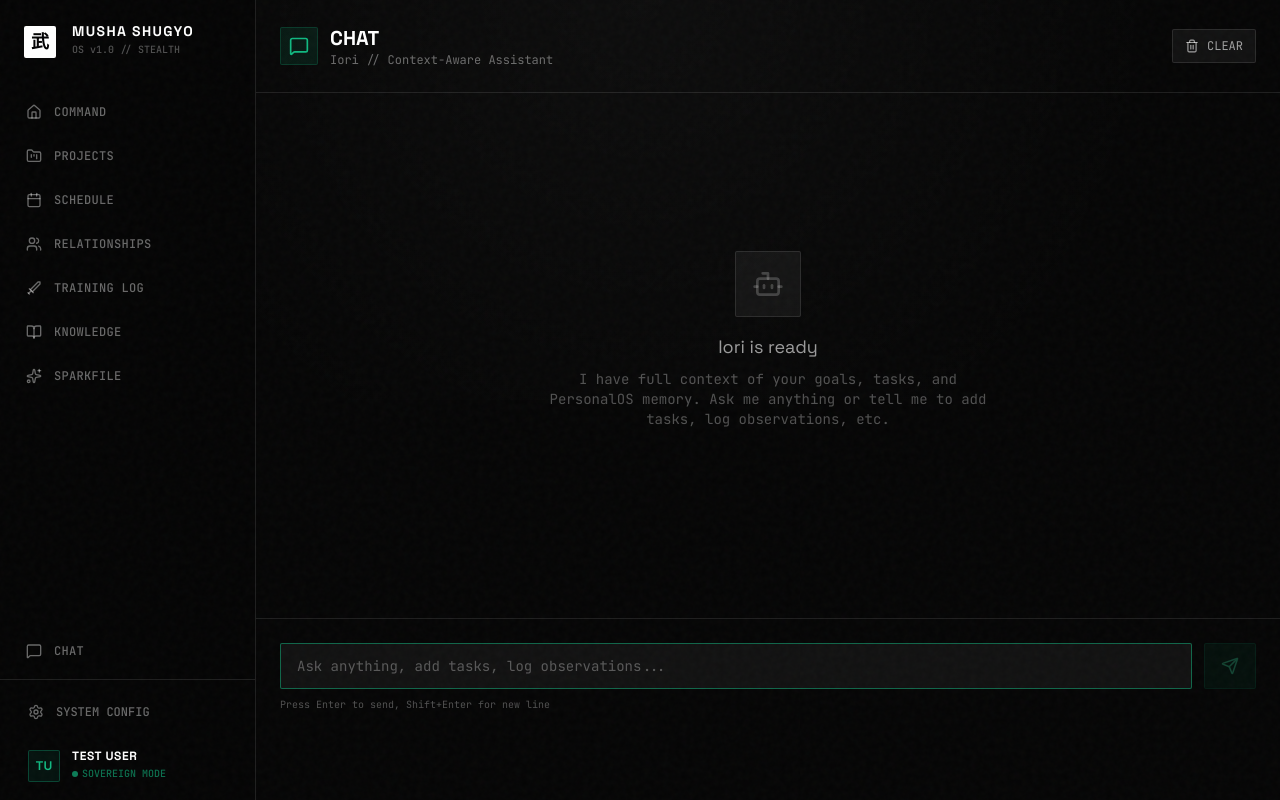
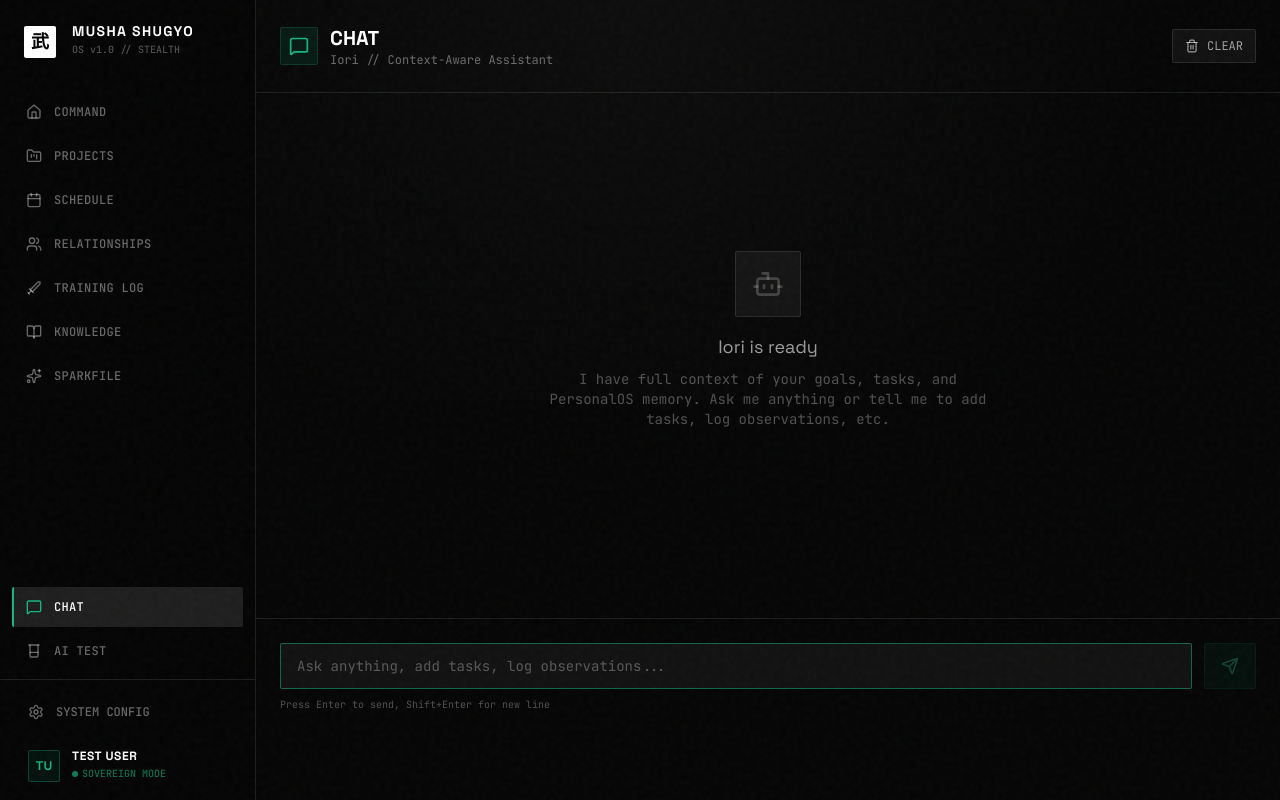
Before and after one commit to meeezus/PersonalOS, a Laravel app: page /chat in a window 1280 px wide. Run offline with Laravel 12, Linux system fonts and the light colour scheme; a user stored in the database is signed in; data comes from the database, SQL or seed files in the repository; style sheets or scripts are compiled from the project's sources; some libraries are stand-ins or nearby versions.

Commit message:
Add AI Test page to compare Iori vs Claude Code
- Create AITest page showing both options side by side
- Add IoriChat component (embeddable chat widget)
- Add TerminalPlaceholder component with Claude Code instructions
- Add AI TEST link to sidebar
- Add /ai-test route

Left panel: Iori chat (uses API credits)
Right panel: Claude Code setup guide (uses subscription via MCP)

```diff
--- a/personalos/package.json
+++ b/personalos/package.json
@@ -20,6 +20,8 @@
         "@inertiajs/react": "^2.3.4",
         "@types/react": "^19.2.7",
         "@types/react-dom": "^19.2.3",
+        "@xterm/addon-fit": "^0.11.0",
+        "@xterm/xterm": "^6.0.0",
         "lucide-react": "^0.562.0",
         "react": "^19.2.3",
         "react-dom": "^19.2.3"
--- /dev/null
+++ b/personalos/resources/js/Components/IoriChat.tsx
@@ -0,0 +1,249 @@
+import React, { useState, useEffect, useRef } from 'react';
+import { Send, Trash2, Bot, User as UserIcon, Loader2, CheckCircle, AlertCircle } from 'lucide-react';
+import { ChatMessage } from '@/types';
+
+interface IoriChatProps {
+    title?: string;
+}
+
+export default function IoriChat({ title = "Iori Chat" }: IoriChatProps) {
+    const [messages, setMessages] = useState<ChatMessage[]>([]);
+    const [input, setInput] = useState('');
+    const [isLoading, setIsLoading] = useState(false);
+    const [sessionId, setSessionId] = useState<string | null>(null);
+    const [connectionStatus, setConnectionStatus] = useState<'checking' | 'connected' | 'disconnected'>('checking');
+    const messagesEndRef = useRef<HTMLDivElement>(null);
+    const inputRef = useRef<HTMLTextAreaElement>(null);
+
+    // Check connection on mount
+    useEffect(() => {
+        checkConnection();
+    }, []);
+
+    // Scroll to bottom when messages change
+    useEffect(() => {
+        messagesEndRef.current?.scrollIntoView({ behavior: 'smooth' });
+    }, [messages]);
+
+    const checkConnection = async () => {
+        try {
+            const response = await fetch('http://localhost:3002/health');
+            if (response.ok) {
+                setConnectionStatus('connected');
+            } else {
+                setConnectionStatus('disconnected');
+            }
+        } catch {
+            setConnectionStatus('disconnected');
+        }
+    };
+
+    const sendMessage = async () => {
+        if (!input.trim() || isLoading) return;
+
+        const userMessage = input.trim();
+        setInput('');
+        setIsLoading(true);
+
+        // Optimistically add user message
+        const tempUserMsg: ChatMessage = {
+            id: Date.now(),
+            role: 'user',
+            content: userMessage,
+            created_at: new Date().toISOString(),
+        };
+        setMessages(prev => [...prev, tempUserMsg]);
+
+        try {
+            const response = await window.axios.post('/api/chat/send', {
+                content: userMessage,
+                session_id: sessionId,
+            });
+
+            if (response.data.session_id && !sessionId) {
+                setSessionId(response.data.session_id);
+            }
+
+            const assistantMsg: ChatMessage = response.data.message;
+            setMessages(prev => [...prev.slice(0, -1), { ...tempUserMsg, id: assistantMsg.id - 1 }, assistantMsg]);
+            setConnectionStatus('connected');
+
+        } catch (error: any) {
+            console.error('Failed to send message:', error);
+            setConnectionStatus('disconnected');
+            const errorMsg: ChatMessage = {
+                id: Date.now() + 1,
+                role: 'assistant',
+                content: 'Connection error. Make sure the Iori server is running (npm run dev in agent folder).',
+                metadata: { error: error?.message || 'Unknown error' },
+                created_at: new Date().toISOString(),
+            };
+            setMessages(prev => [...prev, errorMsg]);
+        } finally {
+            setIsLoading(false);
+            inputRef.current?.focus();
+        }
+    };
+
+    const clearChat = async () => {
+        try {
+            await window.axios.delete('/api/chat/clear', {
+                data: { session_id: sessionId }
+            });
+            setMessages([]);
+            setSessionId(null);
+        } catch (error) {
+            console.error('Failed to clear chat:', error);
+        }
+    };
+
+    const handleKeyDown = (e: React.KeyboardEvent) => {
+        if (e.key === 'Enter' && !e.shiftKey) {
+            e.preventDefault();
+            sendMessage();
+        }
+    };
+
+    const formatTime = (dateString: string) => {
+        return new Date(dateString).toLocaleTimeString([], {
+            hour: '2-digit',
+            minute: '2-digit',
+        });
+    };
+
+    const renderActionResults = (metadata?: ChatMessage['metadata']) => {
+        if (!metadata?.action_results?.length) return null;
+
+        return (
+            <div className="mt-2 pt-2 border-t border-white/10">
+                <div className="space-y-1">
+                    {metadata.action_results.map((result, idx) => (
+                        <div
+                            key={idx}
+                            className={`flex items-center gap-2 text-[10px] font-mono ${
+                                result.success ? 'text-emerald-400' : 'text-red-400'
+                            }`}
+                        >
+                            {result.success ? <CheckCircle size={10} /> : <AlertCircle size={10} />}
+                            <span>{result.type.replace('_', ' ')}</span>
+                        </div>
+                    ))}
+                </div>
+            </div>
+        );
+    };
+
+    return (
+        <div className="h-full flex flex-col bg-[#0a0a0a] border border-white/10 rounded-[2px]">
+            {/* Header */}
+            <div className="flex items-center justify-between px-4 py-3 border-b border-white/10 bg-white/[0.02]">
+                <div className="flex items-center gap-3">
+                    <div className="p-1.5 bg-emerald-500/10 border border-emerald-500/20 rounded-[2px]">
+                        <Bot size={14} className="text-emerald-500" />
+                    </div>
+                    <div>
+                        <h3 className="text-sm font-display font-bold text-white">{title}</h3>
+                        <div className="flex items-center gap-2">
+                            <span className={`w-1.5 h-1.5 rounded-full ${
+                                connectionStatus === 'connected' ? 'bg-emerald-500' :
+                                connectionStatus === 'disconnected' ? 'bg-red-500' : 'bg-yellow-500 animate-pulse'
+                            }`}></span>
+                            <p className="text-[10px] font-mono text-white/40">
+                                {connectionStatus === 'connected' ? 'Connected (API)' :
+                                 connectionStatus === 'disconnected' ? 'Disconnected' : 'Checking...'}
+                            </p>
+                        </div>
+                    </div>
+                </div>
+                <button
+                    onClick={clearChat}
+                    className="p-2 text-white/30 hover:text-red-400 transition-colors"
+                    title="Clear chat"
+                >
+                    <Trash2 size={14} />
+                </button>
+            </div>
+
+            {/* Messages Area */}
+            <div className="flex-1 overflow-y-auto p-4 space-y-3">
+                {messages.length === 0 ? (
+                    <div className="flex flex-col items-center justify-center h-full text-center">
+                        <Bot size={24} className="text-white/20 mb-2" />
+                        <p className="text-xs text-white/30 font-mono">
+                            {connectionStatus === 'disconnected'
+                                ? 'Run: cd agent && npm run dev'
+                                : 'Ask anything...'}
+                        </p>
+                    </div>
+                ) : (
+                    messages.map((msg) => (
+                        <div
+                            key={msg.id}
+                            className={`flex gap-2 ${msg.role === 'user' ? 'justify-end' : 'justify-start'}`}
+                        >
+                            {msg.role === 'assistant' && (
+                                <div className="flex-shrink-0 w-6 h-6 rounded-[2px] bg-emerald-500/10 border border-emerald-500/20 flex items-center justify-center">
+                                    <Bot size={12} className="text-emerald-500" />
+                                </div>
+                            )}
+                            <div
+                                className={`max-w-[80%] rounded-[2px] p-3 ${
+                                    msg.role === 'user'
+                                        ? 'bg-emerald-500/10 border border-emerald-500/20'
+                                        : 'bg-white/5 border border-white/10'
+                                }`}
+                            >
+                                <div className="text-xs text-white whitespace-pre-wrap leading-relaxed">
+                                    {msg.content}
+                                </div>
+                                {renderActionResults(msg.metadata)}
+                                <div className="mt-1 text-[9px] font-mono text-white/20">
+                                    {formatTime(msg.created_at)}
+                                </div>
+                            </div>
+                            {msg.role === 'user' && (
+                                <div className="flex-shrink-0 w-6 h-6 rounded-[2px] bg-white/10 border border-white/20 flex items-center justify-center">
+                                    <UserIcon size={12} className="text-white/60" />
+                                </div>
+                            )}
+                        </div>
+                    ))
+                )}
+                {isLoading && (
+                    <div className="flex gap-2 justify-start">
+                        <div className="flex-shrink-0 w-6 h-6 rounded-[2px] bg-emerald-500/10 border border-emerald-500/20 flex items-center justify-center">
+                            <Bot size={12} className="text-emerald-500" />
+                        </div>
+                        <div className="bg-white/5 border border-white/10 rounded-[2px] p-3">
+                            <Loader2 size={12} className="animate-spin text-white/40" />
+                        </div>
+                    </div>
+                )}
+                <div ref={messagesEndRef} />
+            </div>
+
+            {/* Input Area */}
+            <div className="p-3 border-t border-white/10">
+                <div className="flex gap-2">
+                    <textarea
+                        ref={inputRef}
+                        value={input}
+                        onChange={(e) => setInput(e.target.value)}
+                        onKeyDown={handleKeyDown}
+                        placeholder="Message Iori..."
+                        rows={1}
+                        className="flex-1 bg-white/5 border border-white/10 rounded-[2px] px-3 py-2 text-white text-xs placeholder-white/30 focus:outline-none focus:border-emerald-500/50 resize-none font-mono"
+                        disabled={isLoading || connectionStatus === 'disconnected'}
+                    />
+                    <button
+                        onClick={sendMessage}
+                        disabled={!input.trim() || isLoading || connectionStatus === 'disconnected'}
+                        className="px-3 py-2 bg-emerald-500/20 border border-emerald-500/30 rounded-[2px] text-emerald-400 hover:bg-emerald-500/30 disabled:opacity-30 disabled:cursor-not-allowed transition-colors"
+                    >
+                        <Send size={14} />
+                    </button>
+                </div>
+            </div>
+        </div>
+    );
+}
--- a/personalos/resources/js/Components/Sidebar.tsx
+++ b/personalos/resources/js/Components/Sidebar.tsx
@@ -9,7 +9,8 @@ import {
     BookOpen,
     Sparkles,
     Settings,
-    MessageSquare
+    MessageSquare,
+    Beaker
 } from 'lucide-react';
 
 interface SidebarProps {
@@ -83,14 +84,29 @@ export default function Sidebar({ user }: SidebarProps) {
                 })}
             </nav>
 
-            {/* Chat Button */}
-            <div className="px-3 mb-2">
+            {/* Chat & AI Test Buttons */}
+            <div className="px-3 mb-2 space-y-1">
                 <Link
                     href="/chat"
-                    className="flex items-center gap-3 px-3 py-3 rounded-[2px] transition-all duration-200 group hover:bg-white/5 hover:text-white border-l-2 border-transparent"
+                    className={`flex items-center gap-3 px-3 py-3 rounded-[2px] transition-all duration-200 group border-l-2 ${
+                        url === '/chat'
+                            ? 'bg-white/10 text-white border-emerald-500'
+                            : 'hover:bg-white/5 hover:text-white border-transparent'
+                    }`}
                 >
-                    <MessageSquare size={16} className="text-white/40 group-hover:text-white" />
+                    <MessageSquare size={16} className={url === '/chat' ? 'text-emerald-500' : 'text-white/40 group-hover:text-white'} />
                     <span className="font-mono text-xs tracking-wide">CHAT</span>
+                </Link>
+                <Link
+                    href="/ai-test"
+                    className={`flex items-center gap-3 px-3 py-3 rounded-[2px] transition-all duration-200 group border-l-2 ${
+                        url === '/ai-test'
+                            ? 'bg-white/10 text-white border-yellow-500'
+                            : 'hover:bg-white/5 hover:text-white border-transparent'
+                    }`}
+                >
+                    <Beaker size={16} className={url === '/ai-test' ? 'text-yellow-500' : 'text-white/40 group-hover:text-white'} />
+                    <span className="font-mono text-xs tracking-wide">AI TEST</span>
                 </Link>
             </div>
 
--- /dev/null
+++ b/personalos/resources/js/Components/TerminalPlaceholder.tsx
@@ -0,0 +1,99 @@
+import React from 'react';
+import { Terminal, Copy, CheckCircle2 } from 'lucide-react';
+
+interface TerminalPlaceholderProps {
+    title?: string;
+}
+
+export default function TerminalPlaceholder({ title = "Claude Code Terminal" }: TerminalPlaceholderProps) {
+    const [copied, setCopied] = React.useState<string | null>(null);
+
+    const copyToClipboard = (text: string, id: string) => {
+        navigator.clipboard.writeText(text);
+        setCopied(id);
+        setTimeout(() => setCopied(null), 2000);
+    };
+
+    const commands = [
+        {
+            id: 'cd',
+            label: '1. Navigate to PersonalOS',
+            command: 'cd ~/PersonalOS',
+        },
+        {
+            id: 'claude',
+            label: '2. Start Claude Code',
+            command: 'claude',
+        },
+    ];
+
+    return (
+        <div className="h-full flex flex-col bg-[#0a0a0a] border border-white/10 rounded-[2px]">
+            {/* Header */}
+            <div className="flex items-center gap-3 px-4 py-3 border-b border-white/10 bg-white/[0.02]">
+                <div className="p-1.5 bg-purple-500/10 border border-purple-500/20 rounded-[2px]">
+                    <Terminal size={14} className="text-purple-400" />
+                </div>
+                <div>
+                    <h3 className="text-sm font-display font-bold text-white">{title}</h3>
+                    <p className="text-[10px] font-mono text-white/40">Uses your Claude subscription</p>
+                </div>
+            </div>
+
+            {/* Terminal Content */}
+            <div className="flex-1 p-4 font-mono text-sm overflow-auto">
+                <div className="text-purple-400 mb-4">
+                    # Run Claude Code with PersonalOS MCP
+                </div>
+
+                <div className="space-y-4">
+                    {commands.map((cmd) => (
+                        <div key={cmd.id} className="group">
+                            <div className="text-white/40 text-xs mb-1">{cmd.label}</div>
+                            <div className="flex items-center gap-2 bg-white/5 border border-white/10 rounded-[2px] p-2">
+                                <code className="flex-1 text-emerald-400">{cmd.command}</code>
+                                <button
+                                    onClick={() => copyToClipboard(cmd.command, cmd.id)}
+                                    className="p-1 text-white/30 hover:text-white transition-colors"
+                                >
+                                    {copied === cmd.id ? (
+                                        <CheckCircle2 size={14} className="text-emerald-400" />
+                                    ) : (
+                                        <Copy size={14} />
+                                    )}
+                                </button>
+                            </div>
+                        </div>
+                    ))}
+                </div>
+
+                <div className="mt-6 p-3 bg-purple-500/5 border border-purple-500/20 rounded-[2px]">
+                    <div className="text-purple-400 text-xs font-bold mb-2">MCP Tools Available:</div>
+                    <div className="text-white/50 text-xs space-y-1">
+                        <div>• get_goals, get_identity, get_observations</div>
+                        <div>• get_today_plan, get_tasks, get_latest_episode</div>
+                        <div>• log_observation, create_episode</div>
+                        <div>• add_task, complete_task</div>
+                    </div>
+                </div>
+
+                <div className="mt-4 text-white/30 text-xs">
+                    <div className="text-yellow-500/80 mb-2">⚠️ MCP Setup Required:</div>
+                    <div className="bg-white/5 p-2 rounded-[2px] text-[10px]">
+                        Add to ~/.claude/settings.json:
+                        <pre className="mt-1 text-emerald-400/80 overflow-x-auto">
+{`{
+  "mcpServers": {
+    "personalos": {
+      "command": "node",
+      "args": ["~/PersonalOS/personalos/mcp-server/dist/index.js"]
+    }
+  }
+}`}
+                        </pre>
+                    </div>
+                </div>
+            </div>
+        </div>
+    );
+}
--- /dev/null
+++ b/personalos/resources/js/Pages/AITest.tsx
@@ -0,0 +1,90 @@
+import React from 'react';
+import { Head } from '@inertiajs/react';
+import AppLayout from '@/Layouts/AppLayout';
+import IoriChat from '@/Components/IoriChat';
+import TerminalPlaceholder from '@/Components/TerminalPlaceholder';
+import { User } from '@/types';
+import { Beaker, DollarSign, CreditCard } from 'lucide-react';
+
+interface AITestProps {
+    auth: {
+        user: User;
+    };
+}
+
+export default function AITest({ auth }: AITestProps) {
+    return (
+        <AppLayout user={auth.user}>
+            <Head title="AI Testing" />
+
+            <div className="flex flex-col h-[calc(100vh-2rem)] p-6">
+                {/* Header */}
+                <div className="flex items-center justify-between mb-6">
+                    <div className="flex items-center gap-3">
+                        <div className="p-2 bg-yellow-500/10 border border-yellow-500/20 rounded-[2px]">
+                            <Beaker size={20} className="text-yellow-500" />
+                        </div>
+                        <div>
+                            <h2 className="text-xl font-display font-bold text-white">
+                                AI TESTING LAB
+                            </h2>
+                            <p className="text-xs font-mono text-white/40">
+                                Compare Iori (API) vs Claude Code (Subscription)
+                            </p>
+                        </div>
+                    </div>
+
+                    <div className="flex gap-4 text-xs font-mono">
+                        <div className="flex items-center gap-2 px-3 py-2 bg-red-500/10 border border-red-500/20 rounded-[2px] text-red-400">
+                            <DollarSign size={12} />
+                            <span>Iori = API Credits</span>
+                        </div>
+                        <div className="flex items-center gap-2 px-3 py-2 bg-emerald-500/10 border border-emerald-500/20 rounded-[2px] text-emerald-400">
+                            <CreditCard size={12} />
+                            <span>Claude Code = Subscription</span>
+                        </div>
+                    </div>
+                </div>
+
+                {/* Split View */}
+                <div className="flex-1 grid grid-cols-2 gap-6 min-h-0">
+                    {/* Left: Iori Chat (API) */}
+                    <div className="flex flex-col min-h-0">
+                        <IoriChat title="Iori (API Credits)" />
+                    </div>
+
+                    {/* Right: Claude Code Terminal */}
+                    <div className="flex flex-col min-h-0">
+                        <TerminalPlaceholder title="Claude Code (Subscription)" />
+                    </div>
+                </div>
+
+                {/* Footer Instructions */}
+                <div className="mt-4 p-4 bg-white/[0.02] border border-white/10 rounded-[2px]">
+                    <div className="grid grid-cols-2 gap-6 text-xs font-mono text-white/50">
+                        <div>
+                            <span className="text-emerald-400 font-bold">Iori Setup:</span>
+                            <div className="mt-1">
+                                1. Copy <code className="text-white/70">.env.example</code> to <code className="text-white/70">.env</code>
+                                <br />
+                                2. Add your <code className="text-white/70">ANTHROPIC_API_KEY</code>
+                                <br />
+                                3. Run <code className="text-white/70">cd agent && npm run dev</code>
+                            </div>
+                        </div>
+                        <div>
+                            <span className="text-purple-400 font-bold">Claude Code Setup:</span>
+                            <div className="mt-1">
+                                1. Configure MCP in <code className="text-white/70">~/.claude/settings.json</code>
+                                <br />
+                                2. Run <code className="text-white/70">cd ~/PersonalOS && claude</code>
+                                <br />
+                                3. Claude will auto-discover PersonalOS tools
+                            </div>
+                        </div>
+                    </div>
+                </div>
+            </div>
+        </AppLayout>
+    );
+}
--- a/personalos/routes/web.php
+++ b/personalos/routes/web.php
@@ -26,4 +26,5 @@ Route::middleware('auth')->group(function () {
     Route::get('/knowledge', fn() => Inertia::render('Placeholder', ['title' => 'Knowledge']))->name('knowledge');
     Route::get('/sparkfile', fn() => Inertia::render('Placeholder', ['title' => 'Sparkfile']))->name('sparkfile');
     Route::get('/chat', fn() => Inertia::render('Chat'))->name('chat');
+    Route::get('/ai-test', fn() => Inertia::render('AITest'))->name('ai-test');
 });
```
Also changed, not shown: personalos/package-lock.json.
